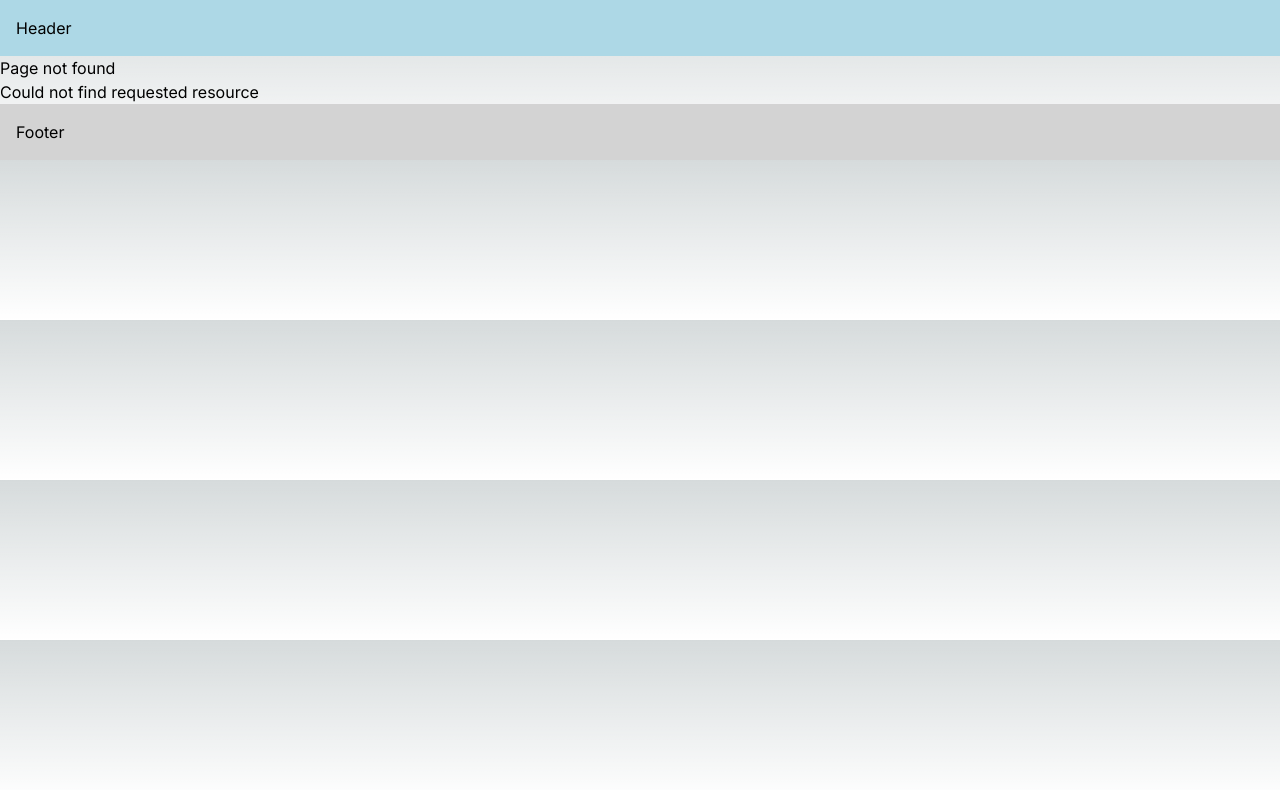
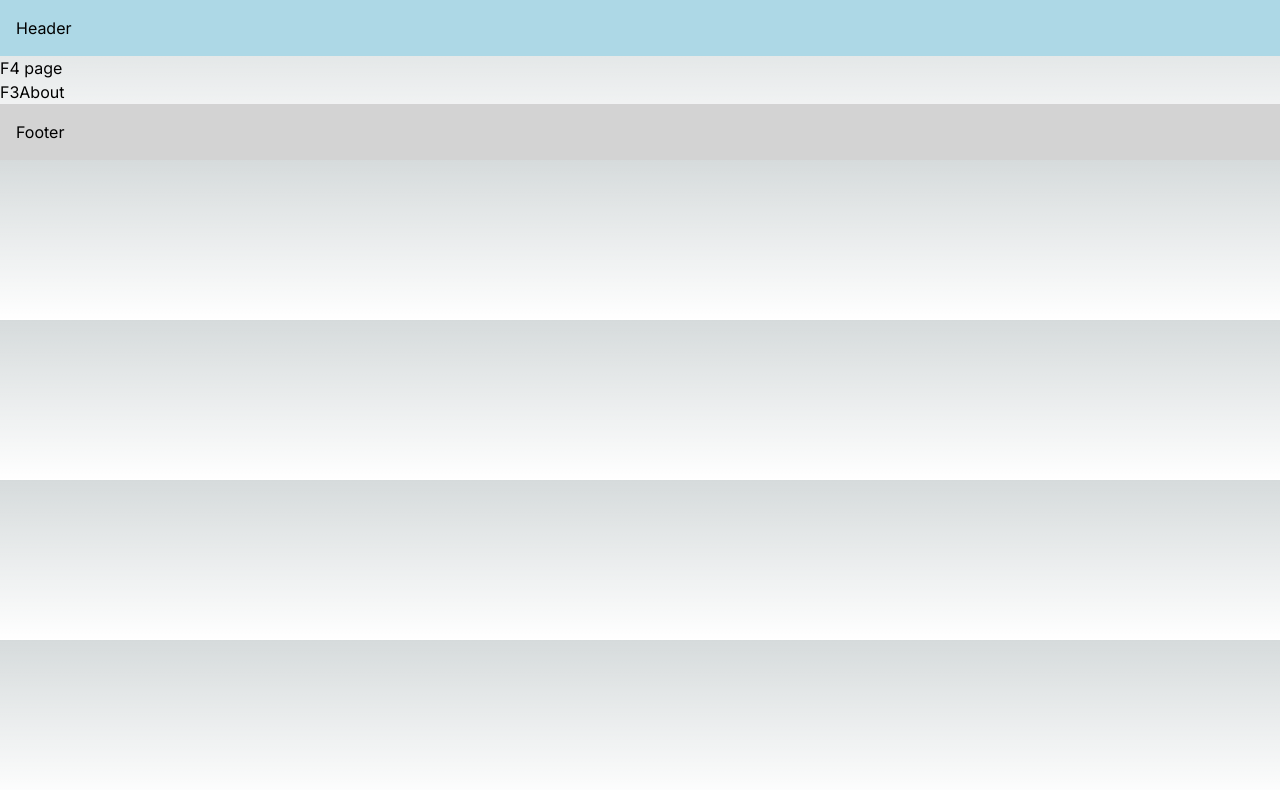
Before and after one commit to kpaxian/next-playground, a Next.js app: page /f1/f4 in a window 1280 px wide. Before the commit this address had no page. Shown: the top 790 px of the page. Built offline with nearby package versions, Linux system fonts and the light colour scheme.

Commit message:
Intercepting routes

```diff
--- /dev/null
+++ b/src/app/f1/(.)f2/page.tsx
@@ -0,0 +1,3 @@
+export default function IntrerceptedF2() {
+    return <h1>(.) Intercepted F2 page</h1>
+}
--- /dev/null
+++ b/src/app/f1/f2/page.tsx
@@ -0,0 +1,3 @@
+export default function F2() {
+    return <h1>F2 page</h1>
+}
--- /dev/null
+++ b/src/app/f1/f3/page.tsx
@@ -0,0 +1,7 @@
+export default function F3() {
+    return (
+        <>
+            <h1>F3 page</h1>
+        </>
+    )
+}
--- /dev/null
+++ b/src/app/f1/f4/(..)f3/page.tsx
@@ -0,0 +1,3 @@
+export default function InterceptedF3() {
+    return <h1>(..) intercepted F3 page</h1>
+}
--- /dev/null
+++ b/src/app/f1/f4/(...)about/page.tsx
@@ -0,0 +1,3 @@
+export default function InterceptedAbout() {
+    return <h1>(...) Intercepted About Page</h1>
+}
--- /dev/null
+++ b/src/app/f1/f4/page.tsx
@@ -0,0 +1,13 @@
+import Link from "next/link";
+
+export default function F4() {
+    return (
+        <>
+            <h1>F4 page</h1>
+            <div>
+                <Link href="/f1/f3">F3</Link>
+                <Link href="/about">About</Link>
+            </div>
+        </>
+    )
+}
--- /dev/null
+++ b/src/app/f1/page.tsx
@@ -0,0 +1,10 @@
+import Link from "next/link";
+
+export default function F1() {
+    return (
+        <>
+            <h1>F1 page</h1>
+            <Link href="/f1/f2">F2</Link>
+        </>
+    )
+}
```
